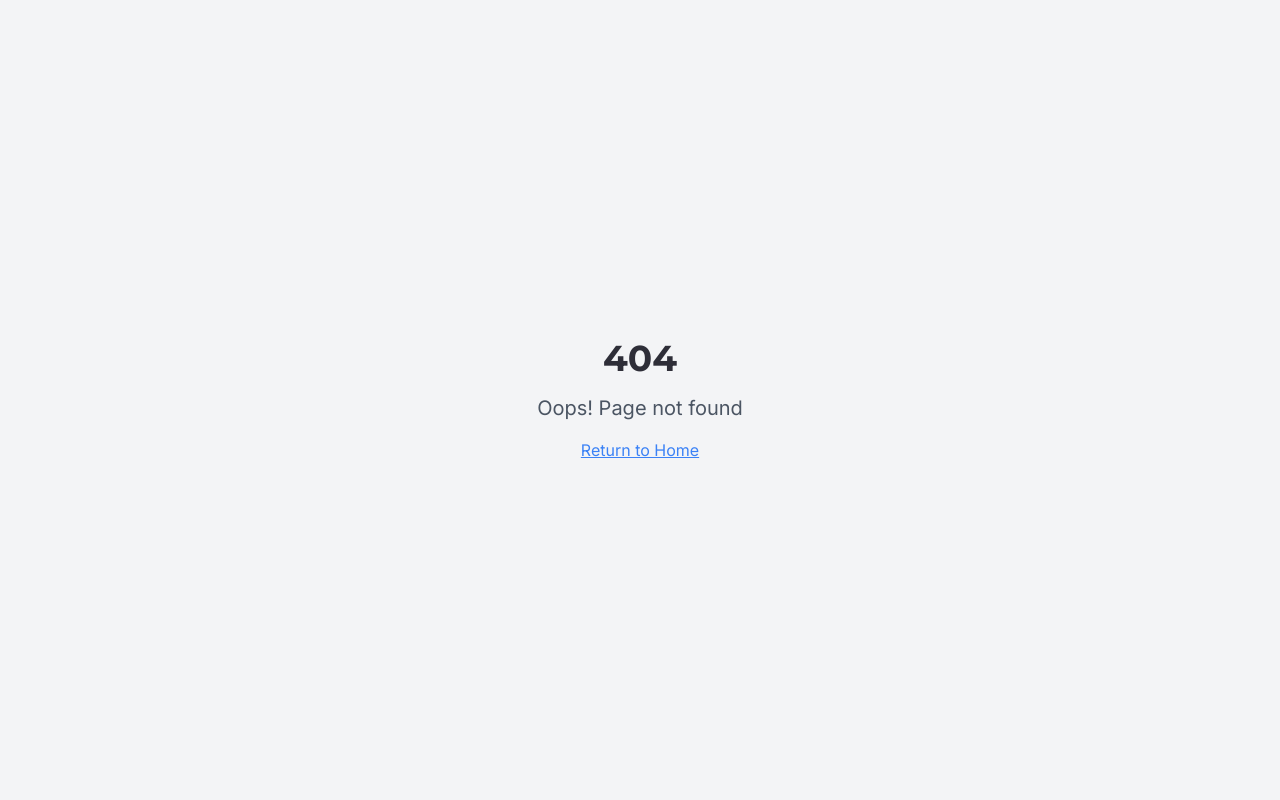
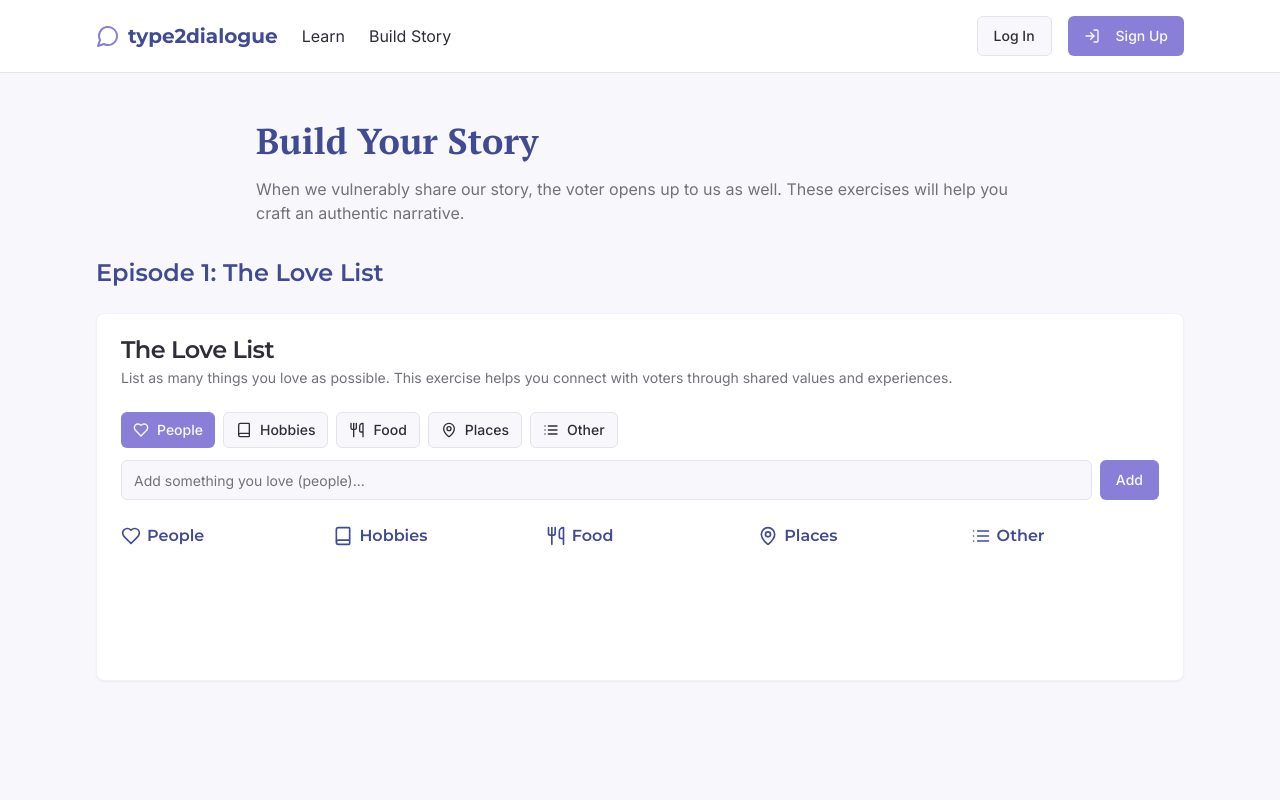
Before and after one commit to djechlin/empathy-wins-dialogue, a React (Vite) app: page /build-story in a window 1280 px wide. Before the commit this address had no page. Shown: the top 800 px of the page. Built offline with nearby package versions, Linux system fonts and the light colour scheme.

Commit message:
Add "Build Your Story" page
Adds a new top-level page for users to build and share their stories, including an initial "Love List" episode.

```diff
--- a/src/App.tsx
+++ b/src/App.tsx
@@ -6,6 +6,7 @@ import { QueryClient, QueryClientProvider } from "@tanstack/react-query";
 import { BrowserRouter, Routes, Route } from "react-router-dom";
 import Index from "./pages/Index";
 import Learn from "./pages/Learn";
+import BuildStory from "./pages/BuildStory";
 import Auth from "./pages/Auth";
 import NotFound from "./pages/NotFound";
 
@@ -20,6 +21,7 @@ const App = () => (
         <Routes>
           <Route path="/" element={<Index />} />
           <Route path="/learn" element={<Learn />} />
+          <Route path="/build-story" element={<BuildStory />} />
           <Route path="/auth" element={<Auth />} />
           {/* ADD ALL CUSTOM ROUTES ABOVE THE CATCH-ALL "*" ROUTE */}
           <Route path="*" element={<NotFound />} />
--- /dev/null
+++ b/src/components/buildstory/LoveList.tsx
@@ -0,0 +1,121 @@
+
+import React, { useState } from 'react';
+import { Card, CardContent, CardHeader, CardTitle, CardDescription } from '@/components/ui/card';
+import { Input } from '@/components/ui/input';
+import { Button } from '@/components/ui/button';
+import { Heart, Book, Utensils, MapPin, List } from 'lucide-react';
+
+type CategoryType = 'people' | 'hobbies' | 'food' | 'places' | 'other';
+
+interface LoveItem {
+  id: string;
+  text: string;
+  category: CategoryType;
+}
+
+const LoveList = () => {
+  const [items, setItems] = useState<LoveItem[]>([]);
+  const [newItem, setNewItem] = useState('');
+  const [selectedCategory, setSelectedCategory] = useState<CategoryType>('people');
+
+  const handleAddItem = () => {
+    if (newItem.trim() === '') return;
+
+    const item: LoveItem = {
+      id: Date.now().toString(),
+      text: newItem.trim(),
+      category: selectedCategory
+    };
+
+    setItems([...items, item]);
+    setNewItem('');
+  };
+
+  const handleKeyPress = (e: React.KeyboardEvent<HTMLInputElement>) => {
+    if (e.key === 'Enter') {
+      handleAddItem();
+    }
+  };
+
+  const categories: {
+    id: CategoryType;
+    name: string;
+    icon: React.ReactNode;
+  }[] = [
+    { id: 'people', name: 'People', icon: <Heart className="h-5 w-5" /> },
+    { id: 'hobbies', name: 'Hobbies', icon: <Book className="h-5 w-5" /> },
+    { id: 'food', name: 'Food', icon: <Utensils className="h-5 w-5" /> },
+    { id: 'places', name: 'Places', icon: <MapPin className="h-5 w-5" /> },
+    { id: 'other', name: 'Other', icon: <List className="h-5 w-5" /> }
+  ];
+
+  return (
+    <Card className="border-dialogue-neutral bg-white">
+      <CardHeader>
+        <CardTitle>The Love List</CardTitle>
+        <CardDescription>
+          List as many things you love as possible. This exercise helps you connect with voters through shared values and experiences.
+        </CardDescription>
+      </CardHeader>
+      <CardContent>
+        <div className="mb-6">
+          <div className="flex flex-wrap gap-2 mb-3">
+            {categories.map((category) => (
+              <Button
+                key={category.id}
+                variant={selectedCategory === category.id ? "default" : "outline"}
+                className={selectedCategory === category.id ? "bg-dialogue-purple hover:bg-dialogue-darkblue" : ""}
+                onClick={() => setSelectedCategory(category.id)}
+                size="sm"
+              >
+                {category.icon}
+                <span>{category.name}</span>
+              </Button>
+            ))}
+          </div>
+
+          <div className="flex gap-2">
+            <Input
+              placeholder={`Add something you love (${selectedCategory})...`}
+              value={newItem}
+              onChange={(e) => setNewItem(e.target.value)}
+              onKeyPress={handleKeyPress}
+              className="flex-grow"
+            />
+            <Button
+              onClick={handleAddItem}
+              className="bg-dialogue-purple hover:bg-dialogue-darkblue"
+            >
+              Add
+            </Button>
+          </div>
+        </div>
+
+        <div className="grid grid-cols-1 md:grid-cols-5 gap-6">
+          {categories.map((category) => (
+            <div key={category.id} className="space-y-2">
+              <div className="flex items-center gap-1.5 font-semibold text-dialogue-darkblue">
+                {category.icon}
+                <h3>{category.name}</h3>
+              </div>
+              <ul className="space-y-1.5 min-h-[100px]">
+                {items
+                  .filter(item => item.category === category.id)
+                  .map(item => (
+                    <li
+                      key={item.id}
+                      className="px-3 py-2 bg-dialogue-neutral rounded-md text-sm animate-fade-in"
+                    >
+                      {item.text}
+                    </li>
+                  ))}
+              </ul>
+            </div>
+          ))}
+        </div>
+      </CardContent>
+    </Card>
+  );
+};
+
+export default LoveList;
--- a/src/components/layout/Navbar.tsx
+++ b/src/components/layout/Navbar.tsx
@@ -1,4 +1,3 @@
-
 import React, { useEffect, useState } from 'react';
 import { Link, useNavigate } from 'react-router-dom';
 import { Button } from '@/components/ui/button';
@@ -48,6 +47,10 @@ const Navbar = () => {
           <Link to="/learn" className="text-foreground hover:text-dialogue-purple transition-colors">
             Learn
           </Link>
+
+          <Link to="/build-story" className="text-foreground hover:text-dialogue-purple transition-colors">
+            Build Story
+          </Link>
         </div>
 
         <div className="flex items-center gap-4">
--- /dev/null
+++ b/src/pages/BuildStory.tsx
@@ -0,0 +1,36 @@
+
+import React from 'react';
+import Navbar from '@/components/layout/Navbar';
+import Footer from '@/components/layout/Footer';
+import LoveList from '@/components/buildstory/LoveList';
+
+const BuildStory = () => {
+  return (
+    <div className="min-h-screen flex flex-col">
+      <Navbar />
+      <main className="flex-grow">
+        <div className="container-custom py-12">
+          <div className="max-w-3xl mx-auto mb-8">
+            <h1 className="font-serif text-3xl md:text-4xl font-bold text-dialogue-darkblue mb-4">
+              Build Your Story
+            </h1>
+            <p className="text-muted-foreground mb-6">
+              When we vulnerably share our story, the voter opens up to us as well. These exercises will help you craft an authentic narrative.
+            </p>
+          </div>
+
+          {/* Episodes Section */}
+          <div className="mb-16">
+            <h2 className="font-heading text-2xl font-semibold text-dialogue-darkblue mb-6">
+              Episode 1: The Love List
+            </h2>
+            <LoveList />
+          </div>
+        </div>
+      </main>
+      <Footer />
+    </div>
+  );
+};
+
+export default BuildStory;
```
